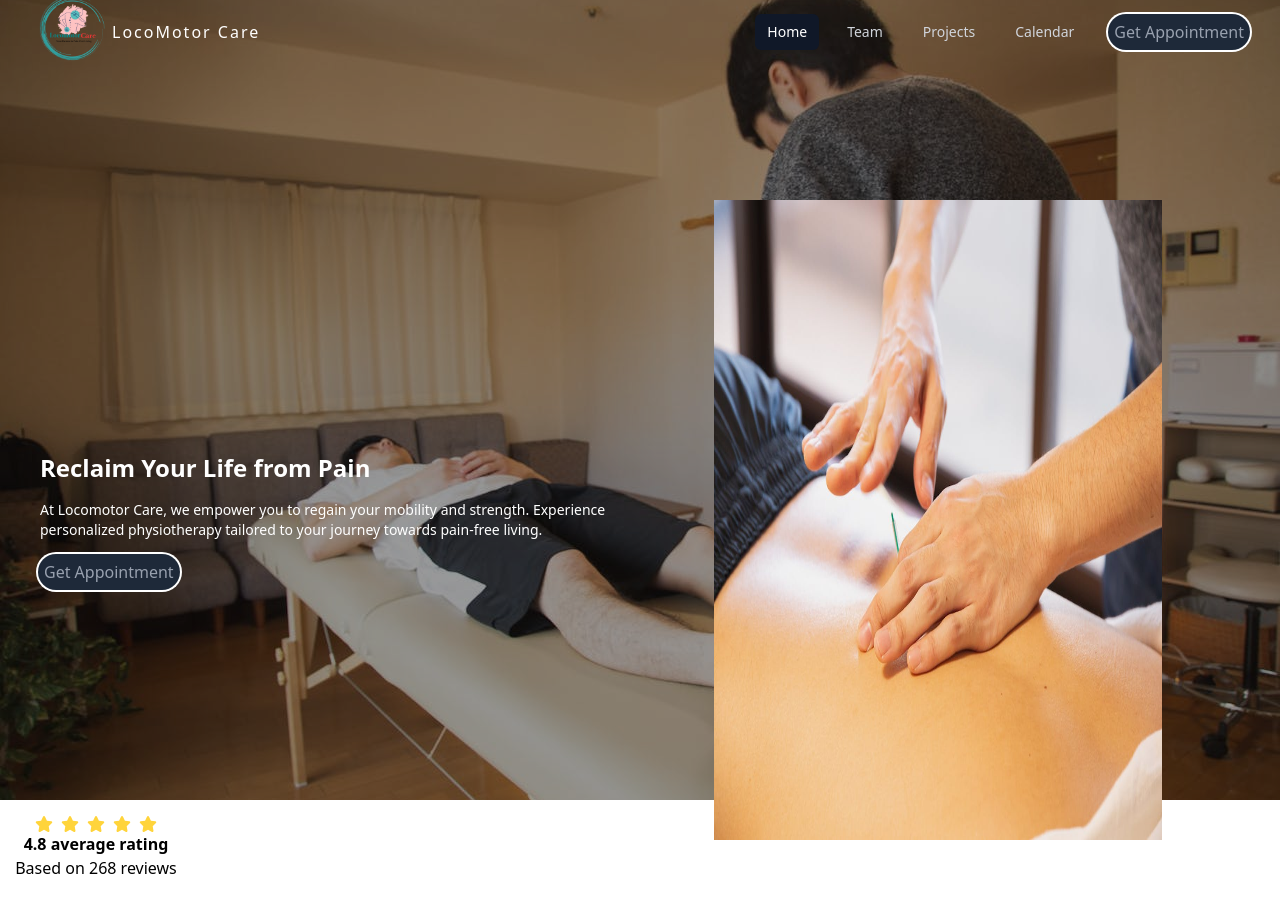
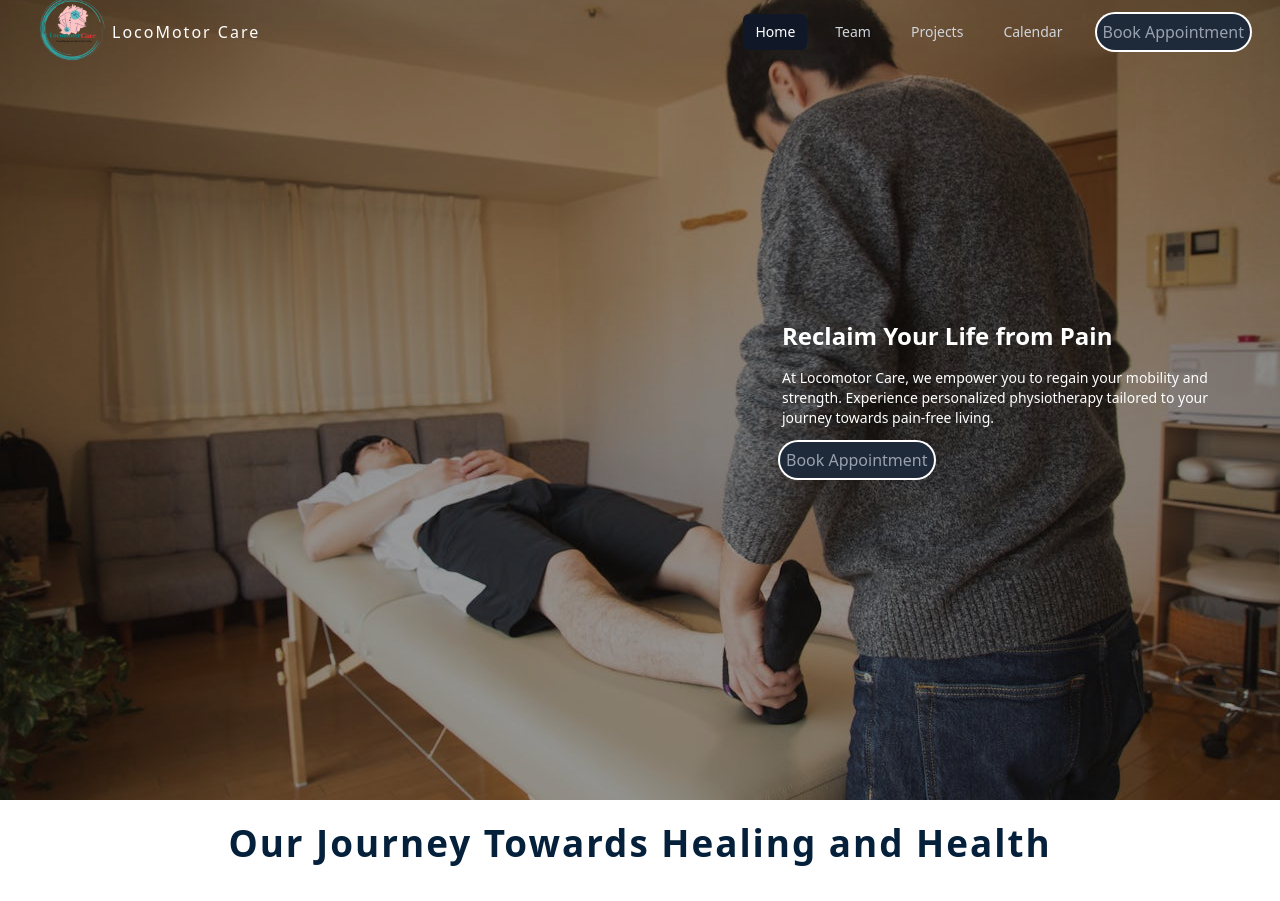
Before and after one commit to ChandanKumarWeb/LocoMotor-Care, a Next.js app: page / in a window 1280 px wide. Shown: the top 901 px of the page. Built offline with nearby package versions, Linux system fonts and the light colour scheme.

Commit message:
removed bugs

```diff
--- a/src/app/Components/Appointmentbtn.tsx
+++ b/src/app/Components/Appointmentbtn.tsx
@@ -1,5 +1,7 @@
-
-function Appointmentbtn() {
+interface AppointmentbtnProps{
+  btnName: string;
+}
+const Appointmentbtn: React.FC<AppointmentbtnProps>= ({btnName}) => {
   return (
     <div>
       <button
@@ -9,10 +11,10 @@ function Appointmentbtn() {
              active:scale-95 transition duration-100 transform"
             >
               <span className="absolute -inset-1.5" />
-              <span className="">Get Appointment</span>
+              <span className="">{btnName}</span>
             </button>
     </div>
   )
 }
 
-export default Appointmentbtn
+export default Appointmentbtn;
--- a/src/app/Components/Navbar.tsx
+++ b/src/app/Components/Navbar.tsx
@@ -68,7 +68,7 @@ export default function Navbar() {
 
           {/* Appointment Button */}
           <div className="absolute inset-y-0 right-0 flex items-center pr-2 sm:static sm:inset-auto sm:ml-6 sm:pr-0">
-            <Appointmentbtn />
+          <Appointmentbtn btnName={'Book Appointment'} />
           </div>
         </div>
       </div>
--- /dev/null
+++ b/src/app/Components/Rating.tsx
@@ -0,0 +1,37 @@
+import React from 'react'
+import { FontAwesomeIcon } from "@fortawesome/react-fontawesome";
+import { faStar} from "@fortawesome/free-solid-svg-icons";
+import { motion } from "framer-motion";
+
+function Rating() {
+  return (
+    <div>
+            {/* STAR RATING SECTION */}
+            <motion.div
+        initial={{ opacity: 0, x: -50 }}
+        whileInView={{ opacity: 1, x: 0 }}
+        viewport={{ once: true, amount: 0.3 }}
+        transition={{ duration: 0.8, ease: "easeOut" }}
+        className="container my-4"
+      >
+        <div className="flex mt-4 h-auto w-full lg:w-48  justify-center gap-2 ">
+          {Array(5)
+            .fill(0)
+            .map((_, i) => (
+              <FontAwesomeIcon
+                key={i}
+                icon={faStar}
+                style={{ color: "#FFD43B" }}
+              />
+            ))}
+        </div>
+        <div className="flex flex-col w-full lg:w-48 items-center">
+          <p className="font-bold">4.8 average rating</p>
+          <p>Based on 268 reviews</p>
+        </div>
+      </motion.div>
+    </div>
+  )
+}
+
+export default Rating
--- a/src/app/Css/Home.css
+++ b/src/app/Css/Home.css
@@ -5,7 +5,8 @@
     align-items: center;
 }
 .HomeBannerText{
-    justify-content: center;
+    padding: 0px 10px;
+    justify-content: end;
     align-items: center;
 
 }
--- a/src/app/Pages/Home.tsx
+++ b/src/app/Pages/Home.tsx
@@ -1,20 +1,20 @@
 "use client";
-import '../Css/Home.css'
+import "../Css/Home.css";
 import Image from "next/image";
 import Appointmentbtn from "../Components/Appointmentbtn";
 import { motion } from "framer-motion";
 import { FontAwesomeIcon } from "@fortawesome/react-fontawesome";
-import { faStar, faCircle } from "@fortawesome/free-solid-svg-icons";
+import { faCircle } from "@fortawesome/free-solid-svg-icons";
 import LeftImgSection from "../Components/LeftImgSection";
 import RightImgSection from "../Components/RightImgSection";
 import homebg from "../../../public/Images/homebg.jpeg";
-import homeAbsImg from "../../../public/Images/homeAbsImg.jpeg";
 import introImg from "../../../public/Images/introImg.jpeg";
 function Home() {
   return (
     <div>
       {/* HERO SECTION */}
-      <div className="relative w-full h-[100vh]">
+      <div className="relative w-full h-screen">
+        <div className="relative w-full h-full">
           <Image
             src={homebg}
             alt="home background img"
@@ -23,10 +23,10 @@ function Home() {
           />
           <div className="absolute inset-0 bg-black/40"></div>
 
-        <div className="HomeBannerAbsContent absolute top-35 left-0 lg:top-50 px-0 lg:px-10">
-          <div className="HomeBannerText w-full flex flex-col lg:flex-row gap-5">
+          <div className="HomeBannerAbsContent absolute top-80 left-0 lg:top-80 px-0 lg:px-10">
+            <div className="HomeBannerText w-full flex  gap-5">
               <motion.div
-              className="w-full max-w-xs sm:max-w-sm md:max-w-md lg:max-w-[45vw] flex flex-col justify-center text-white gap-4"
+                className="w-full max-w-xs sm:max-w-sm md:max-w-md lg:max-w-[35vw] flex flex-col justify-end text-white gap-4"
                 initial={{ opacity: 0, x: -50 }}
                 animate={{ opacity: 1, x: 0 }}
                 transition={{ duration: 0.8, ease: "easeOut" }}
@@ -46,60 +46,21 @@ function Home() {
                   transition={{ duration: 0.6, delay: 0.5 }}
                 >
                   At Locomotor Care, we empower you to regain your mobility and
-                strength. Experience personalized physiotherapy tailored to your
-                journey towards pain-free living.
+                  strength. Experience personalized physiotherapy tailored to
+                  your journey towards pain-free living.
                 </motion.p>
                 <motion.div
                   initial={{ opacity: 0 }}
                   animate={{ opacity: 1 }}
                   transition={{ delay: 0.8 }}
                 >
-                <Appointmentbtn />
+                  <Appointmentbtn btnName={"Book Appointment"} />
                 </motion.div>
-            </motion.div>
-
-            <motion.div
-              className="w-full flex justify-center items-center"
-              initial={{ opacity: 0, scale: 0.8 }}
-              animate={{ opacity: 1, scale: 1 }}
-              transition={{ duration: 0.8, ease: "easeOut", delay: 0.4 }}
-            >
-              <Image
-                className="w-full max-w-xs sm:max-w-sm md:max-w-md lg:max-w-[35vw] h-auto lg:h-[80vh]"
-                src={homeAbsImg}
-                width={600}
-                height={600}
-                alt="Person exercising"
-              />
               </motion.div>
             </div>
           </div>
         </div>
-
-      {/* STAR RATING SECTION */}
-      <motion.div
-        initial={{ opacity: 0, x: -50 }}
-        whileInView={{ opacity: 1, x: 0 }}
-        viewport={{ once: true, amount: 0.3 }}
-        transition={{ duration: 0.8, ease: "easeOut" }}
-        className="container my-4"
-      >
-        <div className="flex mt-4 h-auto w-full lg:w-48  justify-center gap-2 ">
-          {Array(5)
-            .fill(0)
-            .map((_, i) => (
-              <FontAwesomeIcon
-                key={i}
-                icon={faStar}
-                style={{ color: "#FFD43B" }}
-              />
-            ))}
       </div>
-        <div className="flex flex-col w-full lg:w-48 items-center">
-          <p className="font-bold">4.8 average rating</p>
-          <p>Based on 268 reviews</p>
-        </div>
-      </motion.div>
 
       {/* INTRO SECTION */}
       <motion.div
@@ -195,7 +156,15 @@ function Home() {
         heading="Neuro Rehab"
         pera="Our neuro rehabilitation services aim to improve quality of life for individuals with neurological conditions. We focus on recovery through targeted interventions and compassionate support."
       />
-
+      <motion.div
+        className="flex justify-center"
+        initial={{ opacity: 0, y: 20 }}
+        whileInView={{ opacity: 1, y: 0 }}
+        viewport={{ once: true, amount: 0.4 }}
+        transition={{ duration: 0.8 }}
+      >
+        <Appointmentbtn btnName={"See More"} />
+      </motion.div>
     </div>
   );
 }
--- a/src/app/globals.css
+++ b/src/app/globals.css
@@ -16,7 +16,7 @@
   /* font-weight: 700; */
 }
 .heading{
-  font-size: 3rem;
+  font-size: 2.3rem;
   letter-spacing: 2px;
   font-weight: bold;
   color: #04203A;
--- a/src/app/layout.tsx
+++ b/src/app/layout.tsx
@@ -14,7 +14,7 @@ export const metadata = {
 export default function RootLayout({ children }: { children: React.ReactNode }) {
   return (
     <html lang="en">
-      <body >
+      <body>
       {children}
         <Navbar/>
 
```
Lines whose indentation alone changed are shown as unchanged.
